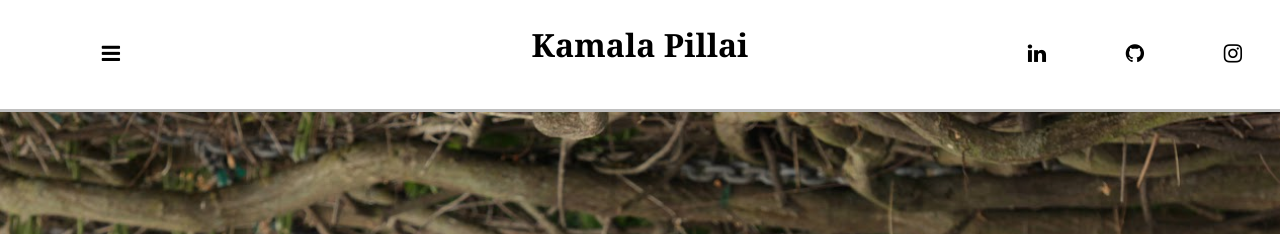
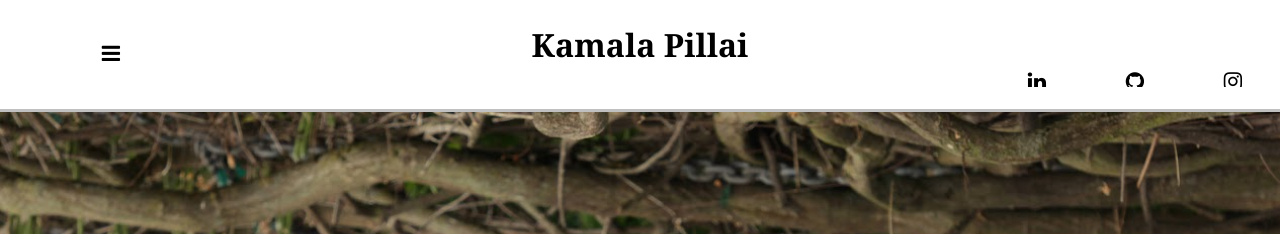
Before and after one commit to kpill/kpill.github.io, a Jekyll site: the page built from index.html, in a window 1280 px wide. Shown: the top 234 px of the page. Built offline with Jekyll 4.4.1, drawn with Linux system fonts in a browser that asks for light colours.

Commit message:
Update main.css

```diff
--- a/css/main.css
+++ b/css/main.css
@@ -41,16 +41,19 @@ a.home:hover, a.home:active {
 .fa-linkedin {
   background: white;
   color: black;
+	transform: translate(0%, 50%)
 }
 
 .fa-github {
 	background: white;
 	color: black;
+	transform: translate(0%, 50%)
 }
 
 .fa-instagram {
 	background: white;
 	color: black;
+	transform: translate(0%, 50%)
 }
 
 .welcome {
```
